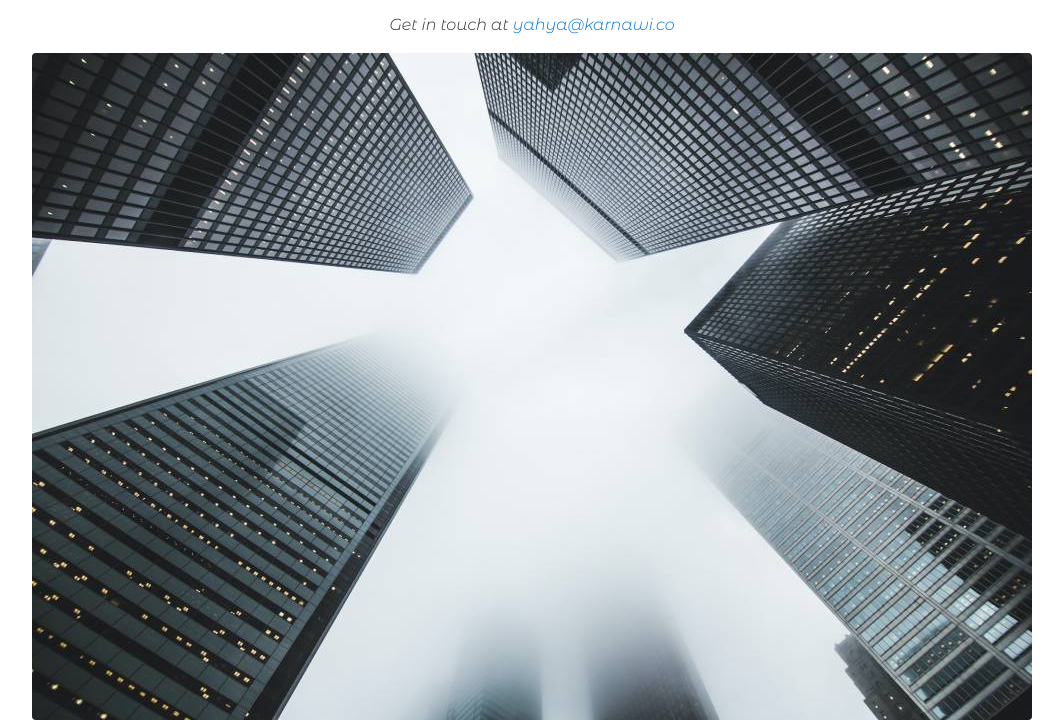
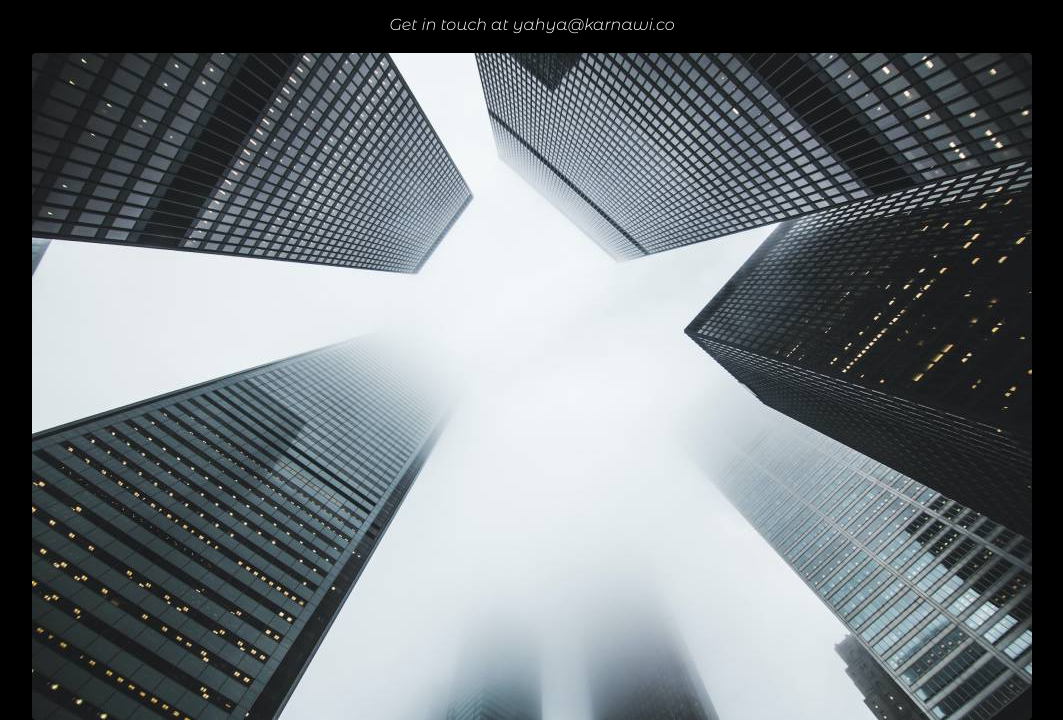
Before and after one commit to karnawis/karnawi, a plain HTML site: page index.html in a window 1280 px wide. Shown: the part 133-853 px from the top of the page, without its empty margins (108-1171 px from the left). Drawn offline with nearby package versions, Linux system fonts and the light colour scheme.

```diff
--- a/index.html
+++ b/index.html
@@ -19,7 +19,12 @@
     <link href="https://getbootstrap.com/docs/4.0/dist/css/bootstrap.min.css" rel="stylesheet">
     <link href="https://fonts.googleapis.com/css2?family=Montserrat+Alternates:ital,wght@1,300&family=Ultra&display=swap" rel="stylesheet">    <style>
         body {
+            background-color: black;
+            color: #FFF;
             font-family: 'Montserrat Alternates', sans-serif;
+        }
+        a, a:visited, a:focus, a:hover {
+            color: #FFF;
         }
     </style>
   </head>
@@ -31,7 +36,7 @@
       <h1 class="mt-5">Karnawi Consulting</h1>
       <p class="lead text-center">Welcome to Karnawi Consulting</p>
       <p>Get in touch at <a href="mailto:yahya@karnawi.co">yahya@karnawi.co</a></p>
-      <img src="matthew-henry-VviFtDJakYk-unsplash.jpg" class="rounded mx-auto d-block" alt="matthew henry picture of building unsplash.jpg">
+      <img src="matthew-henry-VviFtDJakYk-unsplash.jpg" class="rounded mx-auto d-block img-fluid" alt="matthew henry picture of building unsplash.jpg">
     </main>
 
     <footer class="footer">
```
